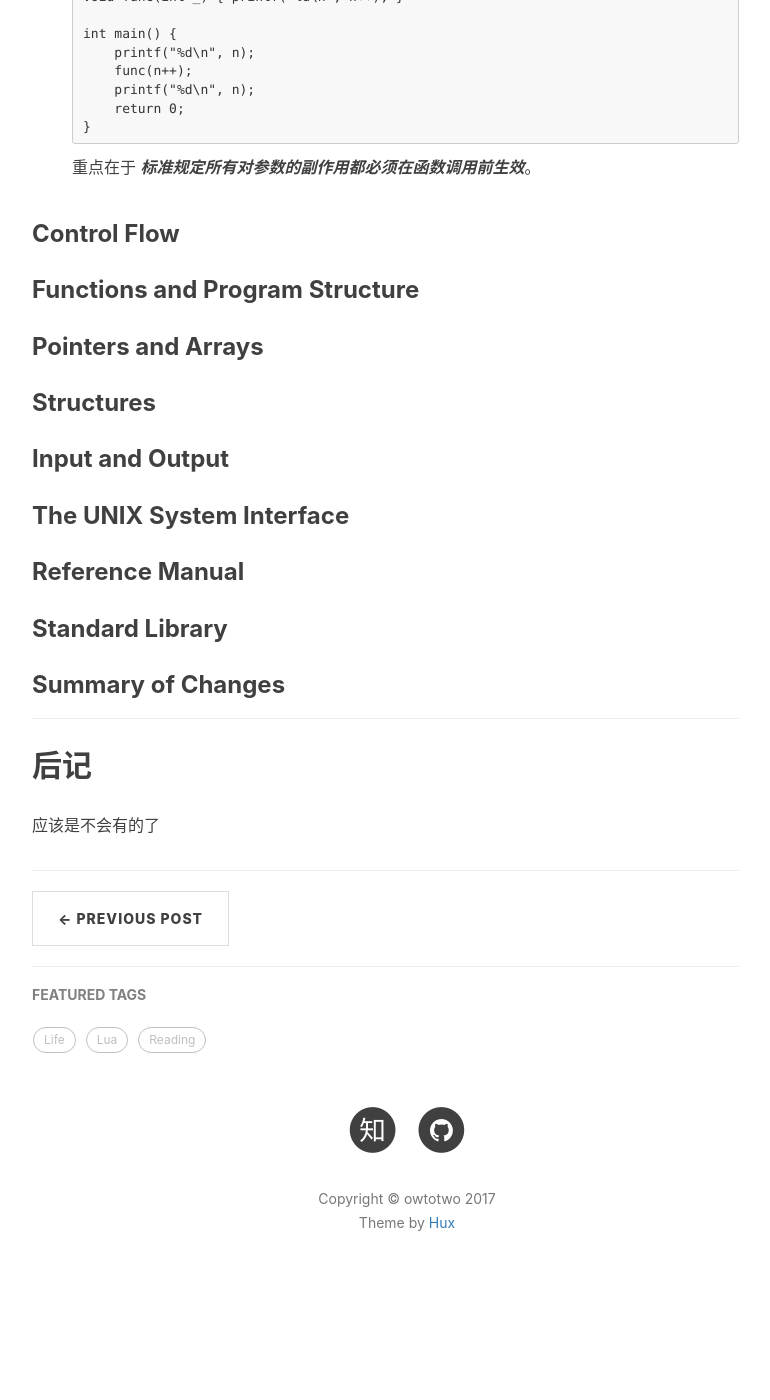
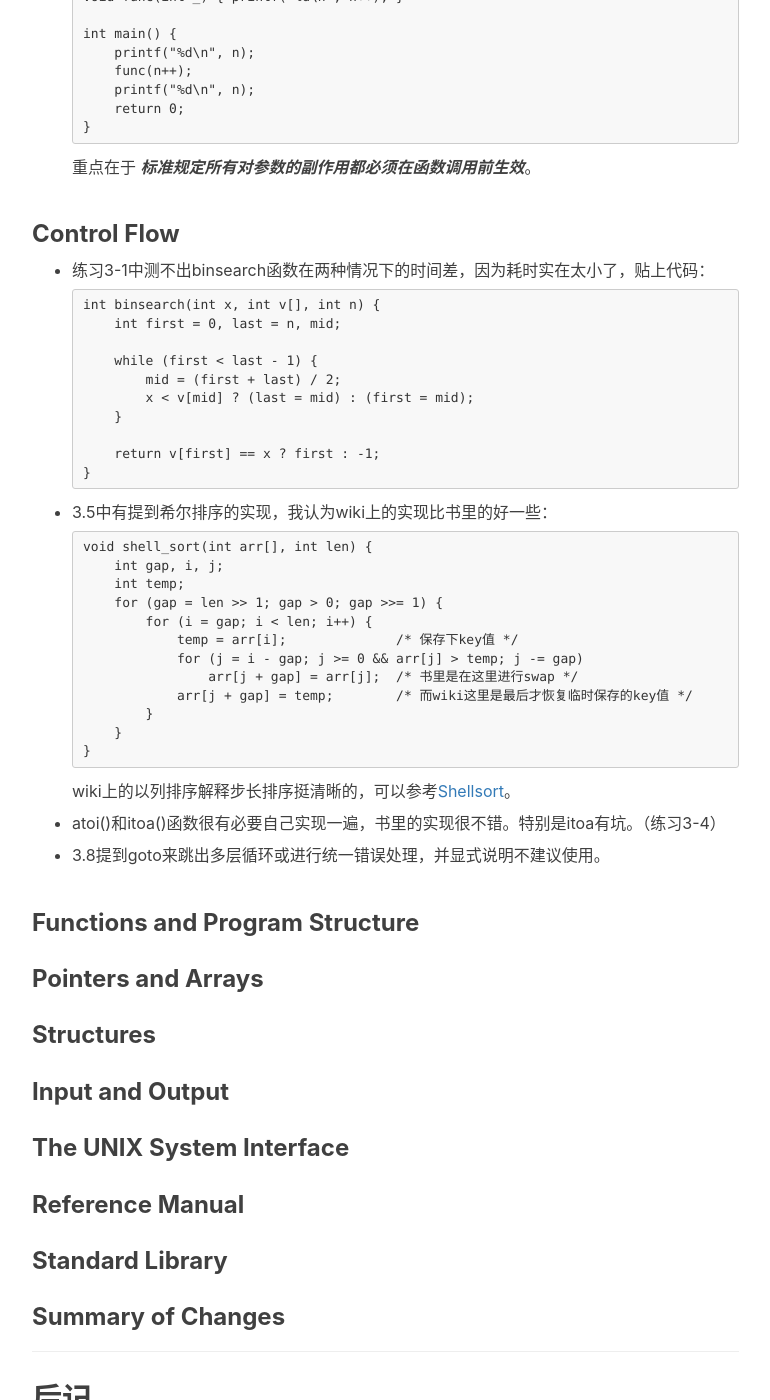
Before and after one commit to owtotwo/owtotwo.github.io, a Jekyll site: the page built from _posts/2017-01-03-the-c-programming-language-book-review.markdown, in a window 1280 px wide and 1400 px high, scrolled down 10344 px. Shown: the whole window, without its empty margins (233-1003 px from the left). Built offline with Jekyll 4.4.1, drawn with Linux system fonts in a browser that asks for light colours; nearby versions of some CDN libraries; comment, search, counter and statistics services are not loaded; before the commit the page ends 11671 px from its top, so only the background shows below that.

Commit message:
第三章搞定！

````diff
--- a/_posts/2017-01-03-the-c-programming-language-book-review.markdown
+++ b/_posts/2017-01-03-the-c-programming-language-book-review.markdown
@@ -407,6 +407,44 @@ tags:
 
 ### Control Flow
 
+*   练习3-1中测不出binsearch函数在两种情况下的时间差，因为耗时实在太小了，贴上代码：
+
+    ``` C
+    int binsearch(int x, int v[], int n) {
+        int first = 0, last = n, mid;
+
+        while (first < last - 1) {
+            mid = (first + last) / 2;
+            x < v[mid] ? (last = mid) : (first = mid);
+        }
+
+        return v[first] == x ? first : -1;
+    }
+    ```
+
+*   3.5中有提到希尔排序的实现，我认为wiki上的实现比书里的好一些：
+
+    ``` C
+    void shell_sort(int arr[], int len) {
+        int gap, i, j;
+        int temp;
+        for (gap = len >> 1; gap > 0; gap >>= 1) {
+            for (i = gap; i < len; i++) {
+                temp = arr[i];              /* 保存下key值 */
+                for (j = i - gap; j >= 0 && arr[j] > temp; j -= gap)
+                    arr[j + gap] = arr[j];  /* 书里是在这里进行swap */
+                arr[j + gap] = temp;        /* 而wiki这里是最后才恢复临时保存的key值 */
+            }
+        }
+    }
+    ```
+
+    wiki上的以列排序解释步长排序挺清晰的，可以参考[Shellsort][15]。
+
+*   atoi()和itoa()函数很有必要自己实现一遍，书里的实现很不错。特别是itoa有坑。（练习3-4）
+
+*   3.8提到goto来跳出多层循环或进行统一错误处理，并显式说明不建议使用。
+
 ### Functions and Program Structure
 
 ### Pointers and Arrays
````
Also changed, not shown: other parts of _posts/2017-01-03-the-c-programming-language-book-review.markdown (+1 -0 lines).
